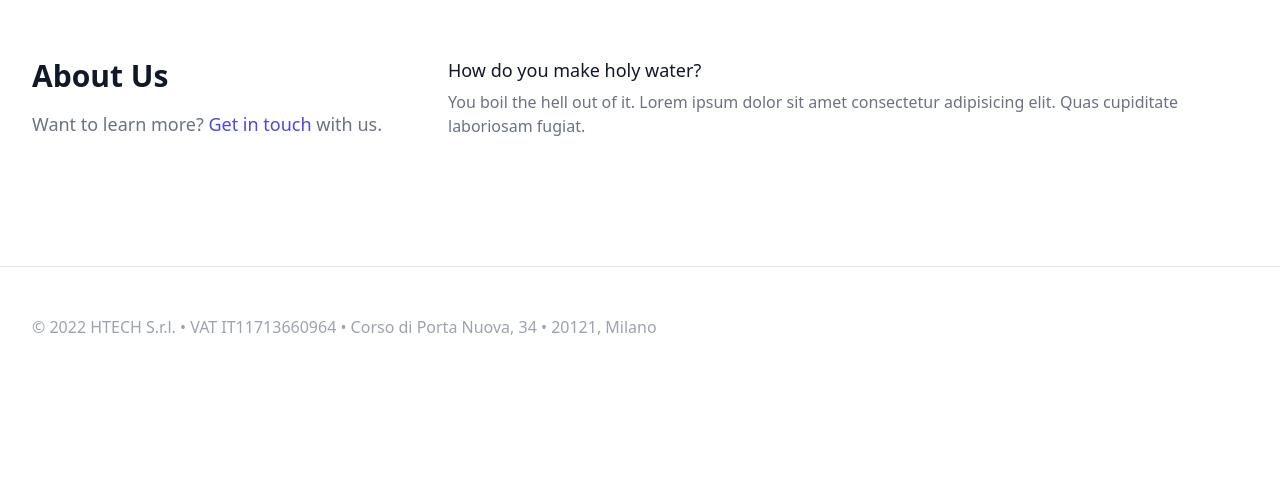
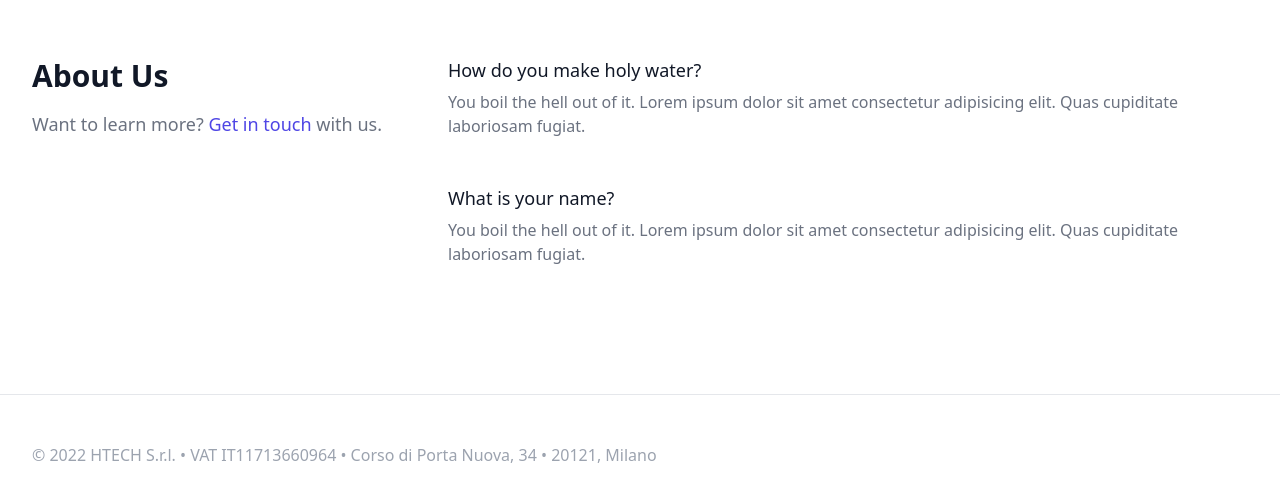
Before and after one commit to heritageholdings/web-htech, a Gatsby site: page /about in a window 1280 px wide. Shown: the part 242-744 px from the top of the page. Built offline with nearby package versions, Linux system fonts and the light colour scheme; Gatsby itself is replaced by a stand-in of ours.

Commit message:
Changes test
Test

```diff
--- a/src/pages/about.tsx
+++ b/src/pages/about.tsx
@@ -8,6 +8,11 @@ import Seo from "../components/seo"
 const faqs = [
   {
     question: "How do you make holy water?",
+    answer:
+      "You boil the hell out of it. Lorem ipsum dolor sit amet consectetur adipisicing elit. Quas cupiditate laboriosam fugiat.",
+  },
+   {
+    question: "What is your name?",
     answer:
       "You boil the hell out of it. Lorem ipsum dolor sit amet consectetur adipisicing elit. Quas cupiditate laboriosam fugiat.",
   },
```
